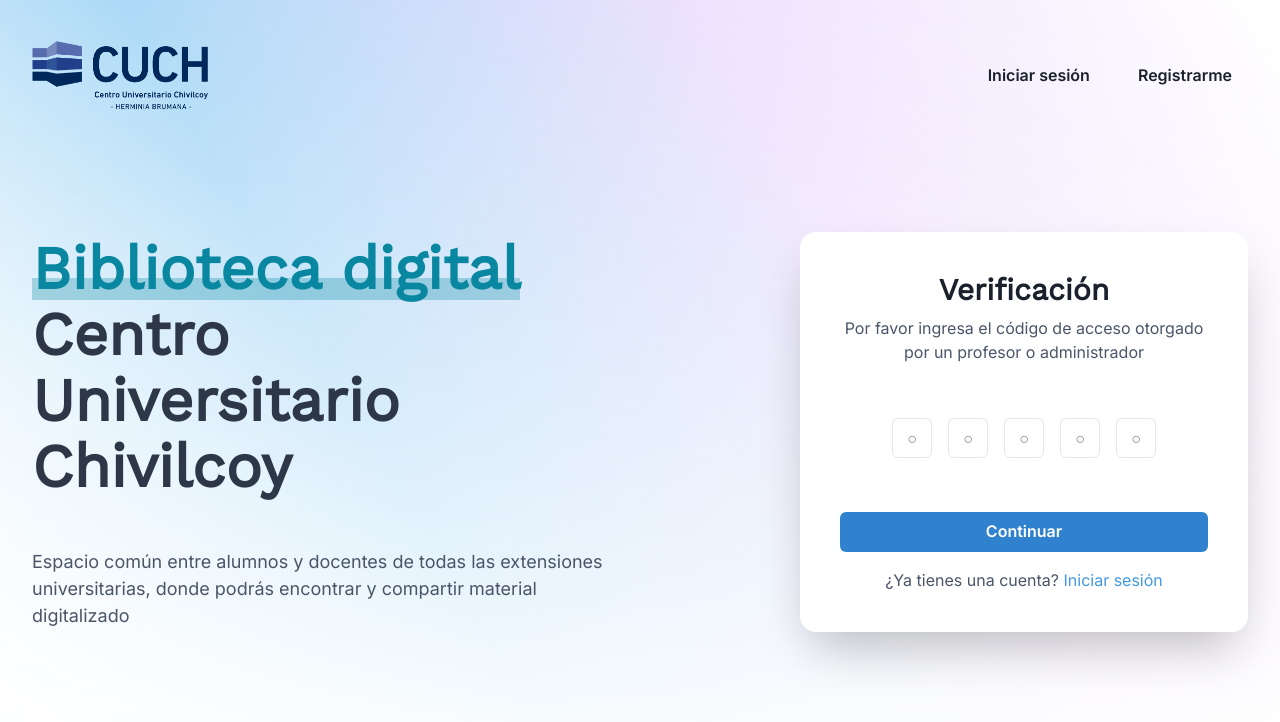
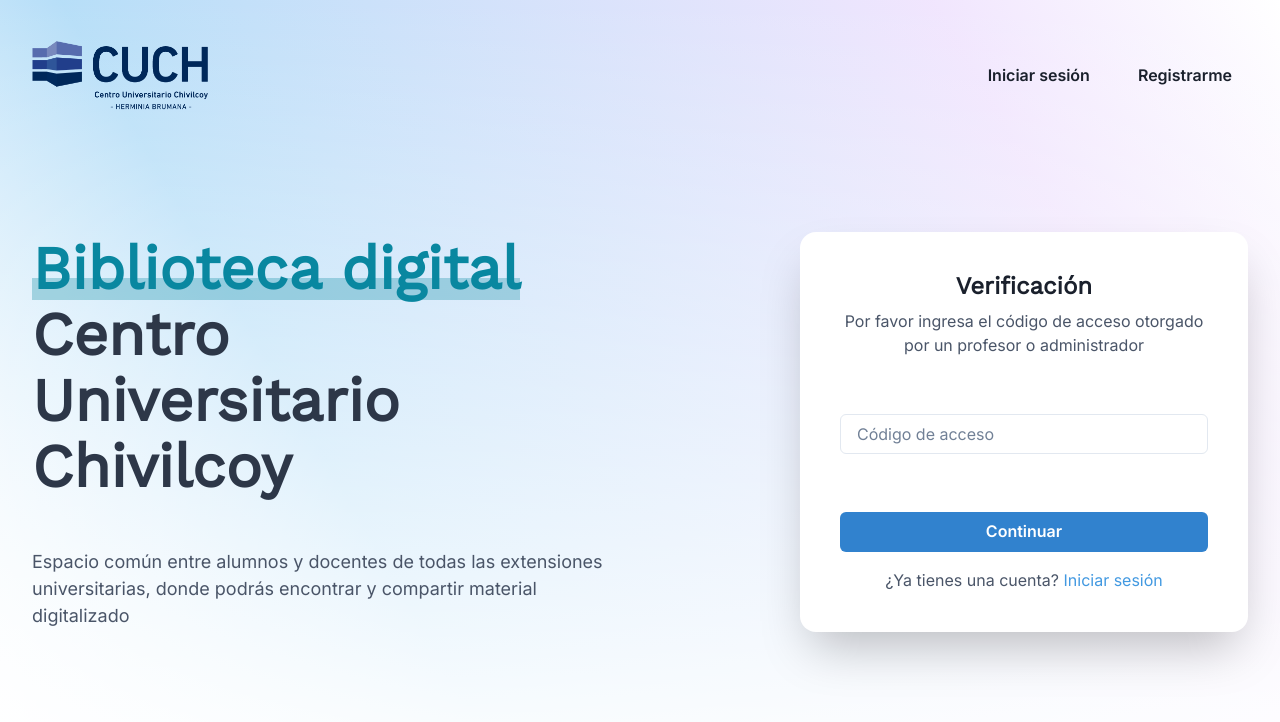
Before and after one commit to federicodesia/biblioteca-digital, a React (Vite) app in the folder frontend/: page /verification in a window 1280 px wide. Shown: the top 722 px of the page. Built offline with nearby package versions, Linux system fonts and the light colour scheme.

Commit message:
Validación local de formularios

```diff
--- a/frontend/package.json
+++ b/frontend/package.json
@@ -15,11 +15,14 @@
     "@emotion/styled": "^11.10.4",
     "@fontsource/inter": "^4.5.12",
     "@fontsource/work-sans": "^4.5.12",
+    "@hookform/resolvers": "^2.9.8",
     "framer-motion": "^6.5.1",
     "react": "^18.2.0",
     "react-dom": "^18.2.0",
+    "react-hook-form": "^7.36.0",
     "react-icons": "^4.4.0",
-    "react-router-dom": "^6.3.0"
+    "react-router-dom": "^6.3.0",
+    "zod": "^3.19.1"
   },
   "devDependencies": {
     "@types/react": "^18.0.17",
--- a/frontend/src/components/forms/login-form.tsx
+++ b/frontend/src/components/forms/login-form.tsx
@@ -1,28 +1,47 @@
-import { Text, FormControl, FormLabel, Input, Button } from '@chakra-ui/react';
+import { Text, FormControl, FormLabel, Input, Button, FormErrorMessage } from '@chakra-ui/react';
+import { useForm } from 'react-hook-form';
+import { zodResolver } from '@hookform/resolvers/zod';
 import Link from '../link';
 import PasswordInput from '../password-input';
 import WelcomeForm from './welcome-form';
+import { loginSchema } from '../../schemas/auth.schema';
+
+type FormValues = {
+    email: string
+    password: string
+}
 
 const LoginForm = () => {
+    const { handleSubmit, register, formState: { errors, isSubmitting } } = useForm<FormValues>({ resolver: zodResolver(loginSchema) })
+    const onSubmit = handleSubmit((data) => console.log(data))
+
     return <WelcomeForm
         title='¡Bienvenido!'
         description='Ingresa tu cuenta para continuar'
         content={
             <>
-                <FormControl>
+                <FormControl isInvalid={errors.email !== undefined}>
                     <FormLabel>Correo electrónico</FormLabel>
-                    <Input type='email' />
+                    <Input type='email' {...register('email')} />
+
+                    <FormErrorMessage>
+                        {errors.email?.message}
+                    </FormErrorMessage>
                 </FormControl>
 
-                <FormControl>
+                <FormControl isInvalid={errors.password !== undefined}>
                     <FormLabel>Contraseña</FormLabel>
-                    <PasswordInput />
+                    <PasswordInput register={register('password')} />
+
+                    <FormErrorMessage>
+                        {errors.password?.message}
+                    </FormErrorMessage>
                 </FormControl>
             </>
         }
         bottom={
             <>
-                <Button colorScheme='blue'>
+                <Button colorScheme='blue' isLoading={isSubmitting} onClick={onSubmit} type='submit'>
                     Iniciar sesión
                 </Button>
 
--- a/frontend/src/components/forms/register-form.tsx
+++ b/frontend/src/components/forms/register-form.tsx
@@ -1,40 +1,69 @@
-import { Text, FormControl, FormLabel, Input, Button, HStack } from '@chakra-ui/react';
+import { Text, FormControl, FormLabel, Input, Button, HStack, FormErrorMessage } from '@chakra-ui/react';
+import { useForm } from 'react-hook-form';
+import { zodResolver } from '@hookform/resolvers/zod';
 import Link from '../link';
 import PasswordInput from '../password-input';
 import WelcomeForm from './welcome-form';
+import { registerSchema } from '../../schemas/auth.schema';
+
+type FormValues = {
+    name: string
+    lastname: string
+    email: string
+    password: string
+}
 
 const RegisterForm = () => {
+    const { handleSubmit, register, formState: { errors, isSubmitting } } = useForm<FormValues>({ resolver: zodResolver(registerSchema) })
+    const onSubmit = handleSubmit((data) => console.log(data))
+
     return <WelcomeForm
         title='Crear una cuenta'
         description='Por favor, completa tus datos'
         content={
             <>
                 <HStack spacing={4}>
-                    <FormControl>
+                    <FormControl isInvalid={errors.name !== undefined}>
                         <FormLabel>Nombre</FormLabel>
-                        <Input type='text' />
+                        <Input type='text' {...register('name')} />
+
+                        <FormErrorMessage>
+                            {errors.name?.message}
+                        </FormErrorMessage>
                     </FormControl>
 
-                    <FormControl>
+                    <FormControl isInvalid={errors.lastname !== undefined}>
                         <FormLabel>Apellido</FormLabel>
-                        <Input type='text' />
+                        <Input type='text' {...register('lastname')} />
+
+                        <FormErrorMessage>
+                            {errors.lastname?.message}
+                        </FormErrorMessage>
                     </FormControl>
                 </HStack>
 
-                <FormControl>
+                <FormControl isInvalid={errors.email !== undefined}>
                     <FormLabel>Correo electrónico</FormLabel>
-                    <Input type='email' />
+                    <Input type='email' {...register('email')} />
+
+                    <FormErrorMessage>
+                        {errors.email?.message}
+                    </FormErrorMessage>
                 </FormControl>
 
-                <FormControl>
+                <FormControl isInvalid={errors.password !== undefined}>
                     <FormLabel>Contraseña</FormLabel>
-                    <PasswordInput />
+                    <PasswordInput register={register('password')} />
+
+                    <FormErrorMessage>
+                        {errors.password?.message}
+                    </FormErrorMessage>
                 </FormControl>
             </>
         }
         bottom={
             <>
-                <Button colorScheme='blue'>
+                <Button colorScheme='blue' isLoading={isSubmitting} onClick={onSubmit} type='submit'>
                     Registrarme
                 </Button>
 
--- a/frontend/src/components/forms/verification-form.tsx
+++ b/frontend/src/components/forms/verification-form.tsx
@@ -1,27 +1,33 @@
-import { Text, FormControl, Button, HStack, PinInputField, PinInput } from '@chakra-ui/react';
+import { Text, FormControl, Button, Input, FormErrorMessage } from '@chakra-ui/react';
+import { useForm } from 'react-hook-form';
+import { zodResolver } from '@hookform/resolvers/zod';
 import Link from '../link';
 import WelcomeForm from './welcome-form';
+import { verificationSchema } from '../../schemas/auth.schema';
+
+type FormValues = {
+    code: string
+}
 
 const VerificationForm = () => {
+    const { handleSubmit, register, formState: { errors, isSubmitting } } = useForm<FormValues>({ resolver: zodResolver(verificationSchema) })
+    const onSubmit = handleSubmit((data) => console.log(data))
+
     return <WelcomeForm
         title='Verificación'
         description='Por favor ingresa el código de acceso otorgado por un profesor o administrador'
         content={
-            <FormControl>
-                <HStack justify='center' spacing={4} >
-                    <PinInput type='alphanumeric'>
-                        <PinInputField />
-                        <PinInputField />
-                        <PinInputField />
-                        <PinInputField />
-                        <PinInputField />
-                    </PinInput>
-                </HStack>
+            <FormControl isInvalid={errors.code !== undefined}>
+                <Input placeholder='Código de acceso' {...register('code')} />
+
+                <FormErrorMessage>
+                    {errors.code?.message}
+                </FormErrorMessage>
             </FormControl>
         }
         bottom={
             <>
-                <Button colorScheme='blue'>
+                <Button colorScheme='blue' isLoading={isSubmitting} onClick={onSubmit} type='submit'>
                     Continuar
                 </Button>
 
--- a/frontend/src/components/forms/welcome-form.tsx
+++ b/frontend/src/components/forms/welcome-form.tsx
@@ -14,7 +14,7 @@
         minH='20rem'
         justify='space-between'>
         <Stack textAlign={{ md: 'center' }}>
-            <Heading fontSize={{ base: '2xl', lg: '3xl' }}>
+            <Heading fontSize='2xl'>
                 {title}
             </Heading>
             <Text color='gray.600'>
--- a/frontend/src/components/password-input.tsx
+++ b/frontend/src/components/password-input.tsx
@@ -1,8 +1,13 @@
 import { IconButton, Input, InputGroup, InputProps, InputRightElement } from "@chakra-ui/react"
 import { useState } from "react"
+import { UseFormRegisterReturn } from "react-hook-form"
 import { IoEyeOffOutline, IoEyeOutline } from "react-icons/io5"
 
-const PasswordInput = (props: InputProps) => {
+interface Props extends InputProps {
+    register?: UseFormRegisterReturn
+}
+
+const PasswordInput = ({ register, ...props }: Props) => {
     const [show, setShow] = useState(false)
     const handleClick = () => setShow(!show)
 
@@ -11,6 +16,7 @@
             <Input
                 pr={16}
                 type={show ? 'text' : 'password'}
+                {...register}
                 {...props}
             />
             <InputRightElement h='full'>
--- a/frontend/src/pages/welcome-page.tsx
+++ b/frontend/src/pages/welcome-page.tsx
@@ -14,7 +14,7 @@
     const [upMd] = useMediaQuery(up('md'))
 
     return <Box position='relative' minH='100vh'>
-        <Box position='absolute' top='0' left='0' bottom='0' right='0' bgGradient='linear(60deg, transparent, blue.200, purple.100, transparent)' opacity={{ base: '0.5', md: '0.75' }} />
+        <Box position='absolute' top='0' left='0' bottom='0' right='0' bgGradient='linear(60deg, white 0%, blue.200 30%, purple.100 80%, whiteAlpha.500 100%)' opacity={{ base: '0.5', md: '0.65' }} />
         <Box position='absolute' top='0' left='0' bottom='0' right='0' bgGradient='linear(to-t, white, transparent)' />
 
         <VStack position='absolute' top='0' left='0' bottom='0' right='0'>
@@ -26,7 +26,7 @@
 
                 <HStack as='nav' spacing='4' display={{ base: 'none', md: 'flex' }}>
                     <NavLink name='Iniciar sesión' to='/login' />
-                    <NavLink name='Registrarme' to='/register' />
+                    <NavLink name='Registrarme' to='/verification' />
                 </HStack>
             </HStack>
 
--- /dev/null
+++ b/frontend/src/schemas/auth.schema.ts
@@ -0,0 +1,32 @@
+import { z } from 'zod';
+
+export const loginSchema = z.object({
+    email: z.string({ required_error: 'Ingresa tu correo electrónico' })
+        .email({ message: 'Ingresa un correo electrónico válido' }),
+
+    password: z.string({ required_error: 'Ingresa tu contraseña' })
+        .min(8, { message: 'Debe contener como mínimo 8 caracteres' })
+        .max(32, { message: 'Debe contener como máximo 32 caracteres' })
+})
+
+export const verificationSchema = z.object({
+    code: z.string({ required_error: 'Ingresa el código de acceso' })
+        .length(5, { message: 'Debe contener 5 caracteres' })
+})
+
+export const registerSchema = z.object({
+    name: z.string({ required_error: 'Ingresa tu nombre' })
+        .min(4, { message: 'Debe contener como mínimo 4 caracteres' })
+        .max(32, { message: 'Debe contener como máximo 32 caracteres' }),
+
+    lastname: z.string({ required_error: 'Ingresa tu apellido' })
+        .min(4, { message: 'Debe contener como mínimo 4 caracteres' })
+        .max(32, { message: 'Debe contener como máximo 32 caracteres' }),
+
+    email: z.string({ required_error: 'Ingresa tu correo electrónico' })
+        .email({ message: 'Ingresa un correo electrónico válido' }),
+
+    password: z.string({ required_error: 'Ingresa tu contraseña' })
+        .min(8, { message: 'Debe contener como mínimo 8 caracteres' })
+        .max(32, { message: 'Debe contener como máximo 32 caracteres' })
+})
```
Also changed, not shown: 1 other file (tests, documents, lock files or other folders).
